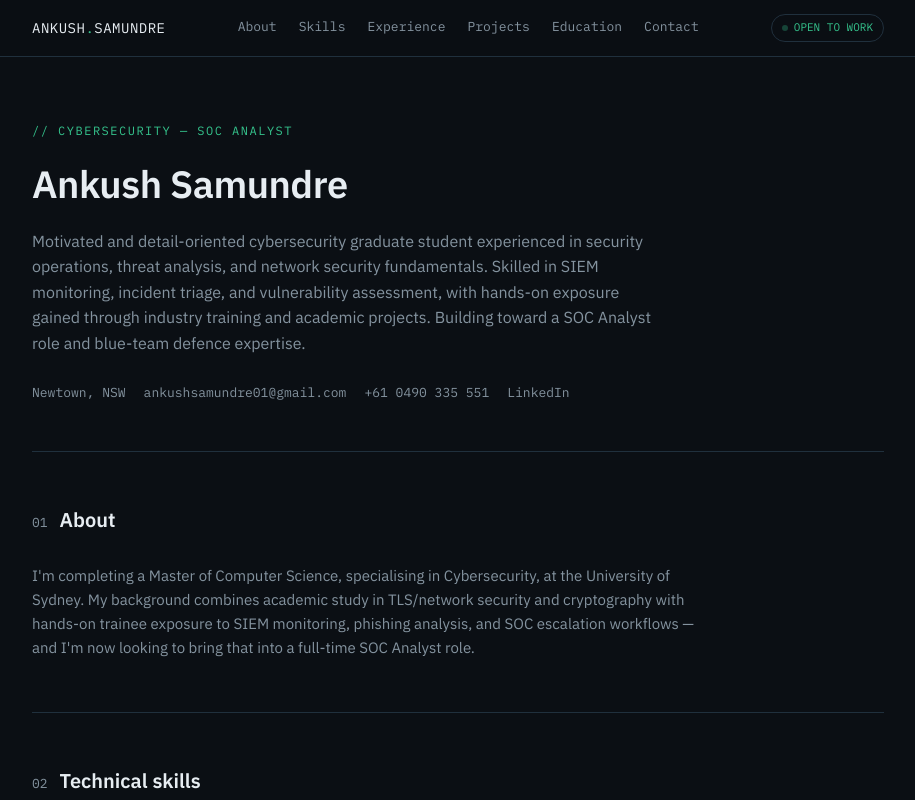
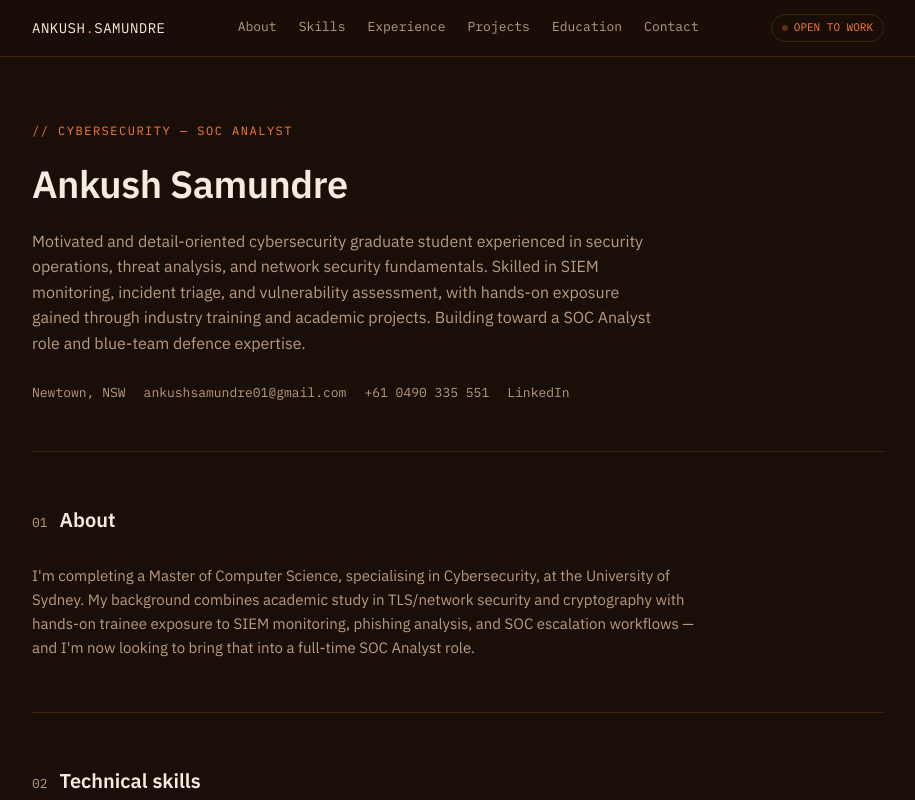
Before and after one commit to ankushsamundre01-ui/my-website, a plain HTML site: page index.html in a window 1280 px wide. Shown: the top 800 px of the page, without its empty margins (182-1097 px from the left). Drawn offline with Linux system fonts and the light colour scheme.

Commit message:
Update index.html

```diff
--- a/index.html
+++ b/index.html
@@ -8,14 +8,14 @@
 <link href="https://fonts.googleapis.com/css2?family=IBM+Plex+Mono:wght@400;500;600&family=IBM+Plex+Sans:wght@400;500;600&display=swap" rel="stylesheet">
 <style>
   :root{
-    --bg:#0B0F14;
-    --panel:#111820;
-    --panel-2:#0E141B;
-    --border:#20303D;
-    --text:#E7EDF2;
-    --muted:#84939F;
-    --teal:#35C48D;
-    --amber:#E2A039;
+    --bg:#1A0F08;
+    --panel:#241407;
+    --panel-2:#1E1206;
+    --border:#3D2410;
+    --text:#F5EBE0;
+    --muted:#B89A80;
+    --teal:#FF7A33;
+    --amber:#FFB454;
     --red:#D9634F;
   }
   *{box-sizing:border-box; margin:0; padding:0;}
@@ -31,7 +31,7 @@
 
   .topbar{
     position:sticky; top:0; z-index:10;
-    background:rgba(11,15,20,0.92);
+    background:rgba(26,15,8,0.92);
     backdrop-filter:blur(6px);
     border-bottom:1px solid var(--border);
   }
```
